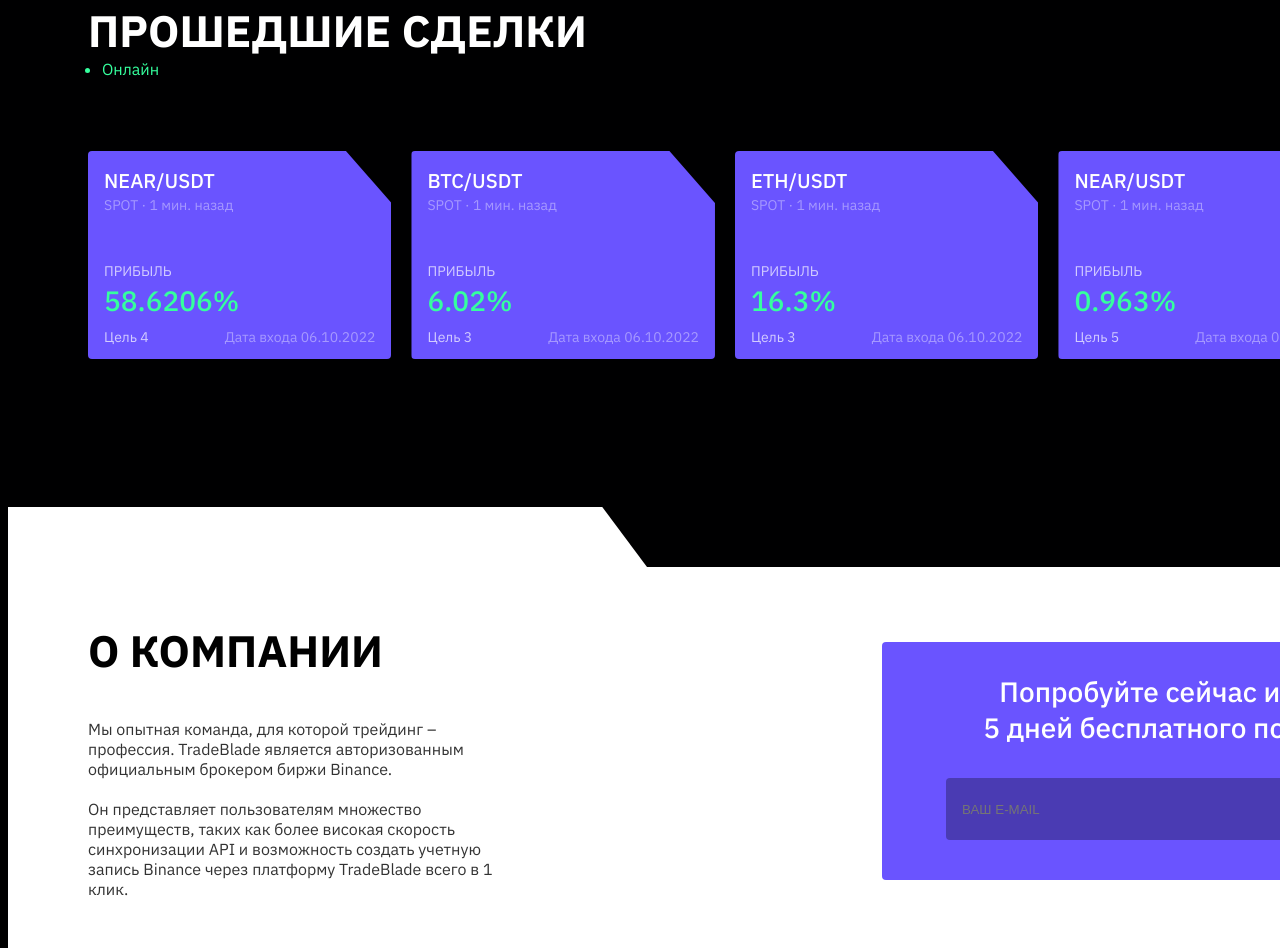
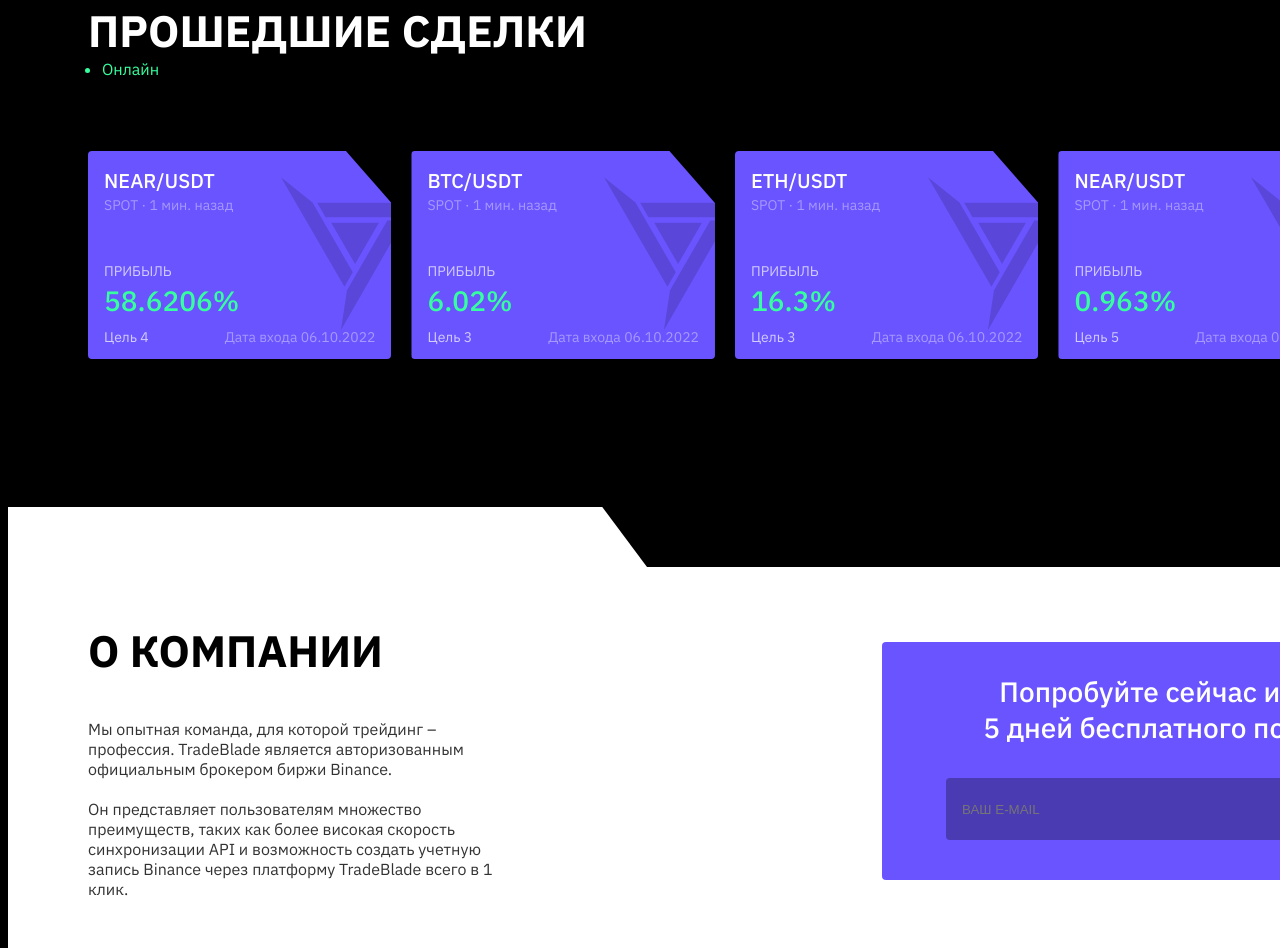
Before and after one commit to Tatiana-Tsymbaliuk/project-trade-blade, a plain HTML site: page index.html in a window 1280 px wide. Shown: the part 1206-2154 px from the top of the page. Drawn offline with Linux system fonts and the light colour scheme.

Commit message:
corected deels

```diff
--- a/css/styles.css
+++ b/css/styles.css
@@ -256,9 +256,13 @@ img {
 .list-deels {
   display: flex;
   gap: 20px;
-
   padding: 0;
   overflow: auto;
+}
+.logo-deels {
+  position: absolute;
+  bottom: 28px;
+  left: 193px;
 }
 
 .item-deels {
@@ -269,6 +273,7 @@ img {
   border-radius: 4px;
   padding: 16px 16px 13px 16px;
   display: inline-block;
+  position: relative;
 }
 
 .item-deels-caption {
--- a/index.html
+++ b/index.html
@@ -100,6 +100,11 @@
               <p class="item-deels-target">Цель 4</p>
               <p class="item-deels-data">Дата входа 06.10.2022</p>
             </div>
+            <img
+              src="./img/logo-deels.svg"
+              alt="logo-deels"
+              class="logo-deels"
+            />
           </div>
           <div class="item-deels">
             <h3 class="item-deels-caption">BTC/USDT</h3>
@@ -110,6 +115,11 @@
               <p class="item-deels-target">Цель 3</p>
               <p class="item-deels-data">Дата входа 06.10.2022</p>
             </div>
+            <img
+              src="./img/logo-deels.svg"
+              alt="logo-deels"
+              class="logo-deels"
+            />
           </div>
           <div class="item-deels">
             <h3 class="item-deels-caption">ETH/USDT</h3>
@@ -120,6 +130,11 @@
               <p class="item-deels-target">Цель 3</p>
               <p class="item-deels-data">Дата входа 06.10.2022</p>
             </div>
+            <img
+              src="./img/logo-deels.svg"
+              alt="logo-deels"
+              class="logo-deels"
+            />
           </div>
           <div class="item-deels">
             <h3 class="item-deels-caption">NEAR/USDT</h3>
@@ -130,6 +145,11 @@
               <p class="item-deels-target">Цель 5</p>
               <p class="item-deels-data">Дата входа 06.10.2022</p>
             </div>
+            <img
+              src="./img/logo-deels.svg"
+              alt="logo-deels"
+              class="logo-deels"
+            />
           </div>
           <div class="item-deels">
             <h3 class="item-deels-caption">NEAR/USDT</h3>
@@ -140,8 +160,13 @@
               <p class="item-deels-target">Цель 3</p>
               <p class="item-deels-data">Дата входа 06.10.2022</p>
             </div>
+            <img
+              src="./img/logo-deels.svg"
+              alt="logo-deels"
+              class="logo-deels"
+            />
           </div>
-          <!-- <div class="item-deels">
+          <div class="item-deels">
             <h3 class="item-deels-caption">NEAR/USDT</h3>
             <p class="item-deels-spot">SPOT · 1 мин. назад</p>
             <p class="item-deels-profit">Прибыль</p>
@@ -150,6 +175,11 @@
               <p class="item-deels-target">Цель 5</p>
               <p class="item-deels-data">Дата входа 06.10.2022</p>
             </div>
+            <img
+              src="./img/logo-deels.svg"
+              alt="logo-deels"
+              class="logo-deels"
+            />
           </div>
           <div class="item-deels">
             <h3 class="item-deels-caption">NEAR/USDT</h3>
@@ -159,29 +189,44 @@
             <div class="item-deels-bottom">
               <p class="item-deels-target">Цель 2</p>
               <p class="item-deels-data">Дата входа 06.10.2022</p>
-            </div> -->
+            </div>
+            <img
+              src="./img/logo-deels.svg"
+              alt="logo-deels"
+              class="logo-deels"
+            />
           </div>
         </div>
       </section>
       <div class="forder-block"></div>
       <section class="about container">
         <div>
-        <h2 class="about-caption">О компании</h2>
-        <p class="about-info-one">Мы опытная команда, для которой трейдинг – профессия. TradeBlade является авторизованным официальным брокером биржи Binance. </p>
-        <p class="about-info-two">Он представляет пользователям множество преимуществ, таких как более високая скорость синхронизации API и возможность создать учетную запись Binance через платформу TradeBlade всего в 1 клик.</p>
+          <h2 class="about-caption">О компании</h2>
+          <p class="about-info-one">
+            Мы опытная команда, для которой трейдинг – профессия. TradeBlade
+            является авторизованным официальным брокером биржи Binance.
+          </p>
+          <p class="about-info-two">
+            Он представляет пользователям множество преимуществ, таких как более
+            високая скорость синхронизации API и возможность создать учетную
+            запись Binance через платформу TradeBlade всего в 1 клик.
+          </p>
         </div>
         <div class="about-try">
-          <p class="about-try-text">Попробуйте сейчас и получите<br/>
-5 дней бесплатного пользования</p>
-          <input class="about-email"
+          <p class="about-try-text">
+            Попробуйте сейчас и получите<br />
+            5 дней бесплатного пользования
+          </p>
+          <input
+            class="about-email"
             type="email"
             name="about_mail"
             placeholder="ВАШ E-MAIL"
             required
-            minlength="15">
+            minlength="15"
+          />
           <button class="btn-about">Попробывать</button>
         </div>
-
       </section>
     </main>
     <footer></footer>
```
Also changed, not shown: img/logo-deels.svg (added).
